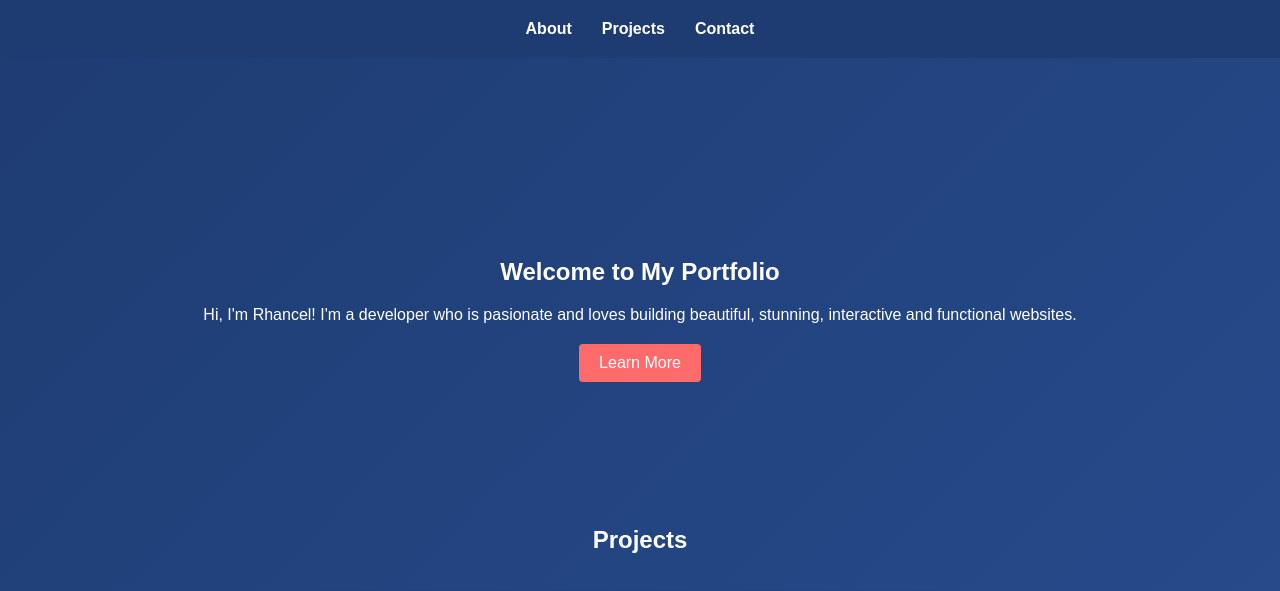
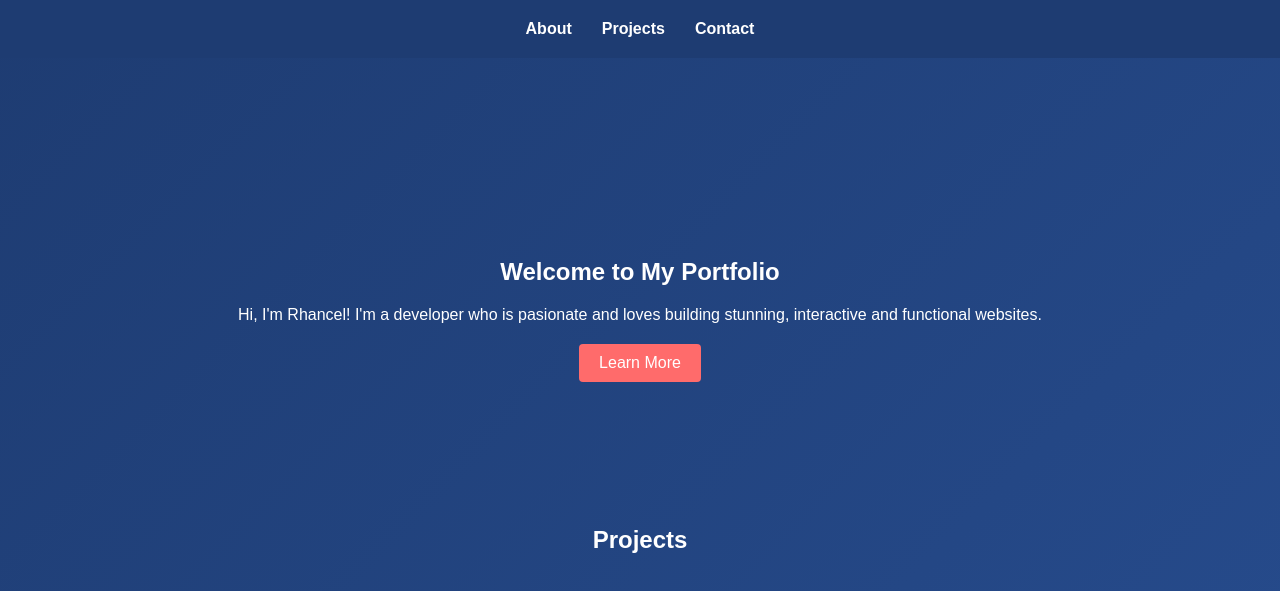
Before and after one commit to Herlcan/MyPortfolio, a plain HTML site: page index.html in a window 1280 px wide. Shown: the top 591 px of the page. Drawn offline with Linux system fonts and the light colour scheme; a script that the page names is missing.

Commit message:
deleted the beautiful word in the section with an id="profile".

```diff
--- a/index.html
+++ b/index.html
@@ -21,7 +21,7 @@
 
     <section id="profile">
         <h1>Welcome to My Portfolio</h1>
-        <p>Hi, I'm Rhancel! I'm a developer who is pasionate and loves building beautiful, stunning, interactive and functional websites.</p>
+        <p>Hi, I'm Rhancel! I'm a developer who is pasionate and loves building stunning, interactive and functional websites.</p>
         <button class="btn" onclick="openModal()">Learn More</button>
     </section>
 
```
